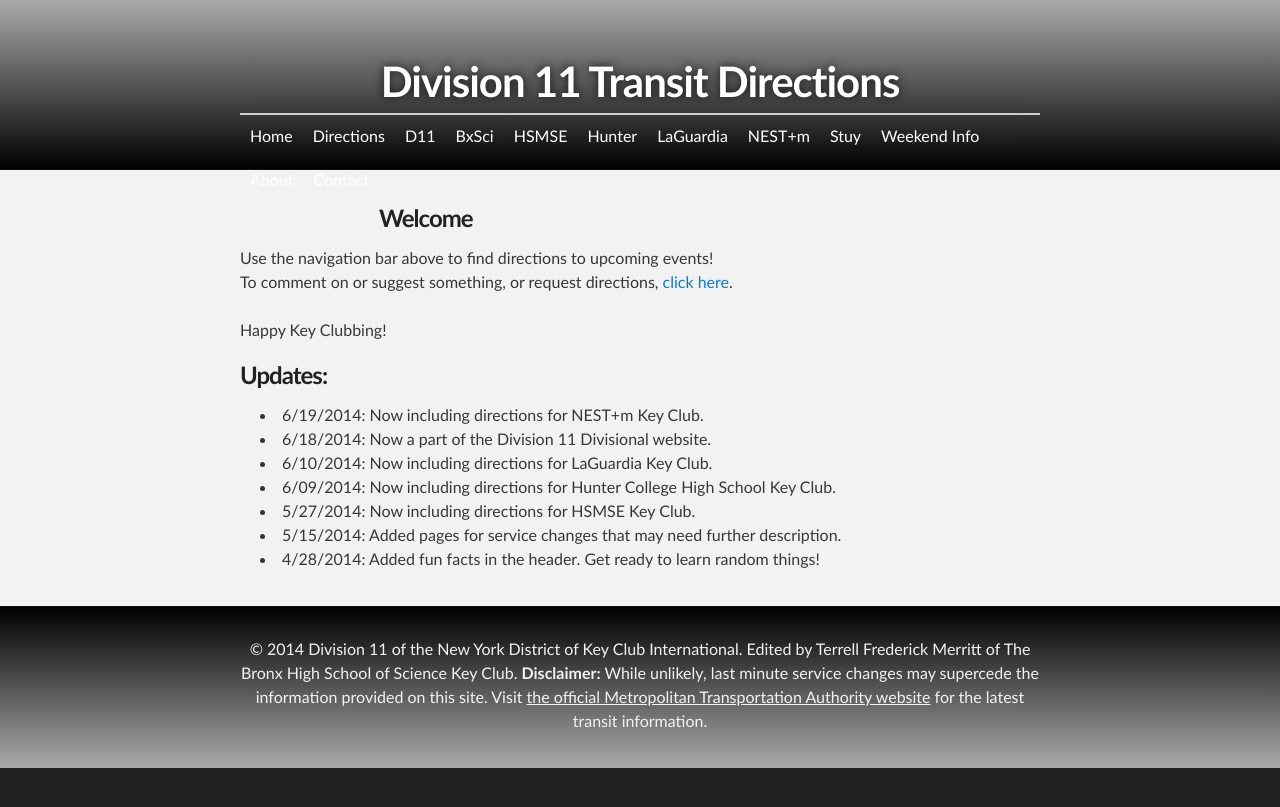
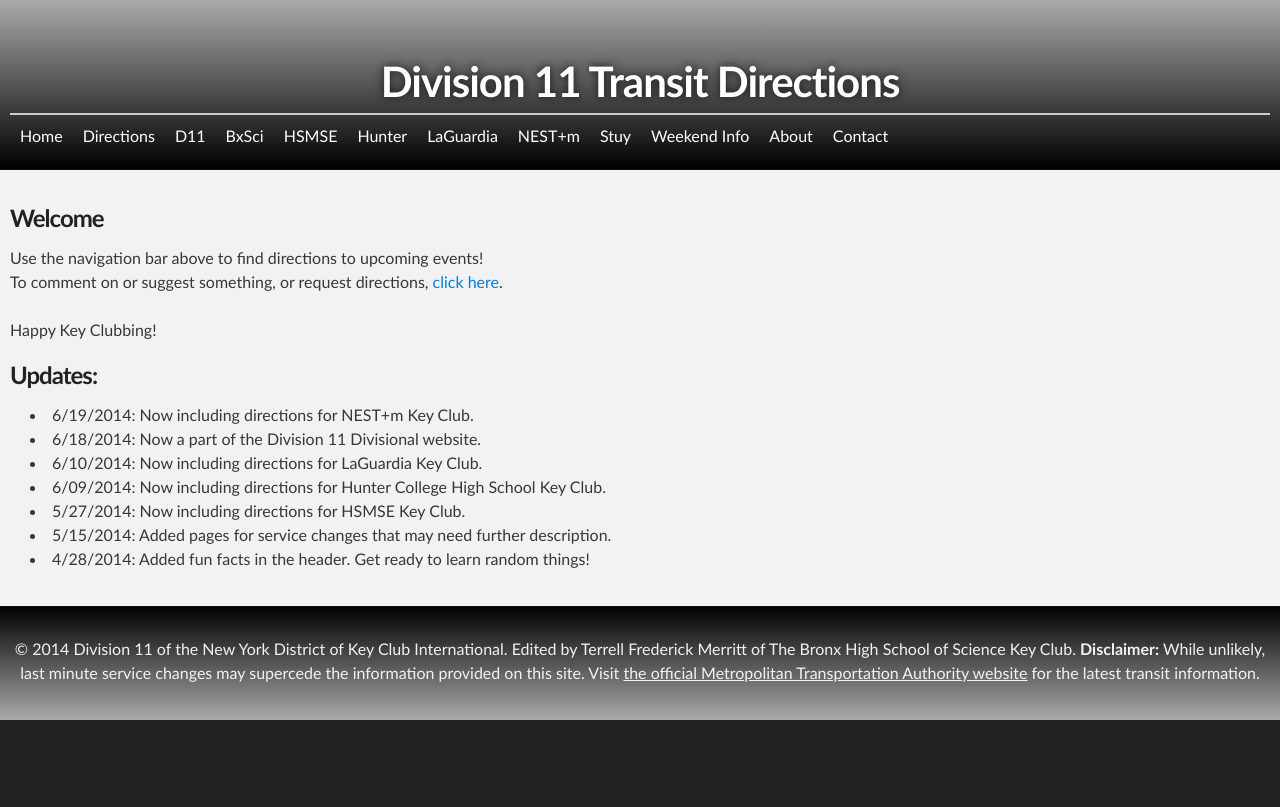
Before and after one commit to d11directions/d11directions.github.io, a Jekyll site: the page built from index.html, in a window 1280 px wide. Shown: the top 807 px of the page. Built offline with Jekyll 4.4.1, drawn with Linux system fonts in a browser that asks for light colours.

Commit message:
Update Stylesheet: Temporarily remove max-width.

```diff
--- a/stylesheets/stylesheet.css
+++ b/stylesheets/stylesheet.css
@@ -451,7 +451,7 @@ Full-Width Styles
 
 .inner {
   position: relative;
-  max-width: 800px; /** Temporary fix to maximum width issue, resize later, potentially with Danny's input */
+  /* max-width: 900px; */
   padding: 20px 10px;
   margin: 0 auto;
 }
```
